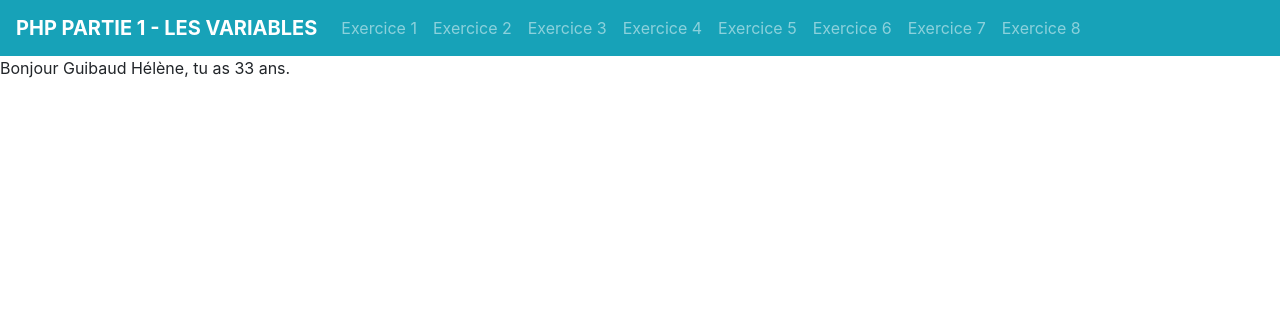
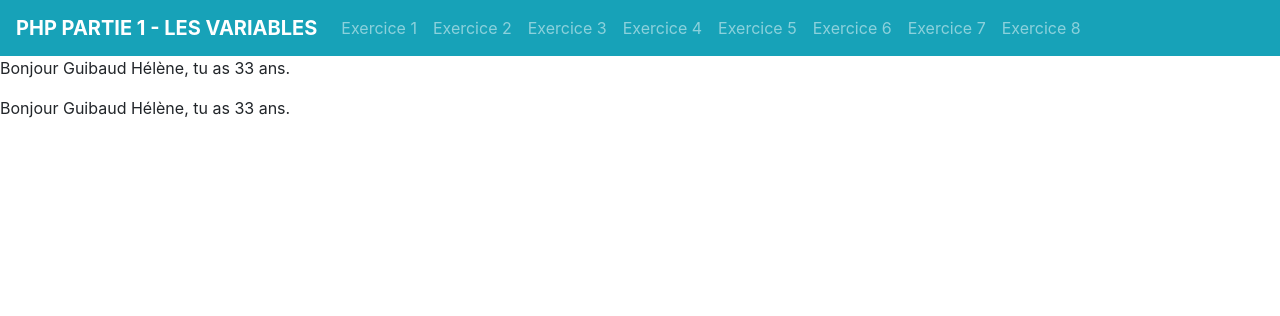
Before and after one commit to thierrylachat/PHP_Exercices, a PHP site: the page made by Partie 1 - Les variables/Exercice 7.php in a window 1280 px wide. Shown: the top 316 px of the page. Run offline with PHP 8.4, Linux system fonts and the light colour scheme.

Commit message:
Partie 1 - Exercices 7 & 8.

```diff
--- a/Partie 1 - Les variables/Exercice 7.php
+++ b/Partie 1 - Les variables/Exercice 7.php
@@ -10,7 +10,8 @@
 
 <!-- Affichage du message: Bonjour + lastname + firstname + , tu as + age + ans.-->
 
-<p><?php echo 'Bonjour '.$lastname.' '.$firstname.', tu as '.$age.' ans.';?></p>
+<p> <?php echo 'Bonjour '.$lastname.' '.$firstname.', tu as '.$age.' ans.';?> </p>
+<p>Bonjour <?= $lastname.' '.$firstname; ?>, tu as <?= $age; ?> ans.</p>
 
 <!-- Insertion du footer. -->
 
```
Also changed, not shown: Partie 1 - Les variables/Exercice 8.php (+9 -5 lines).
